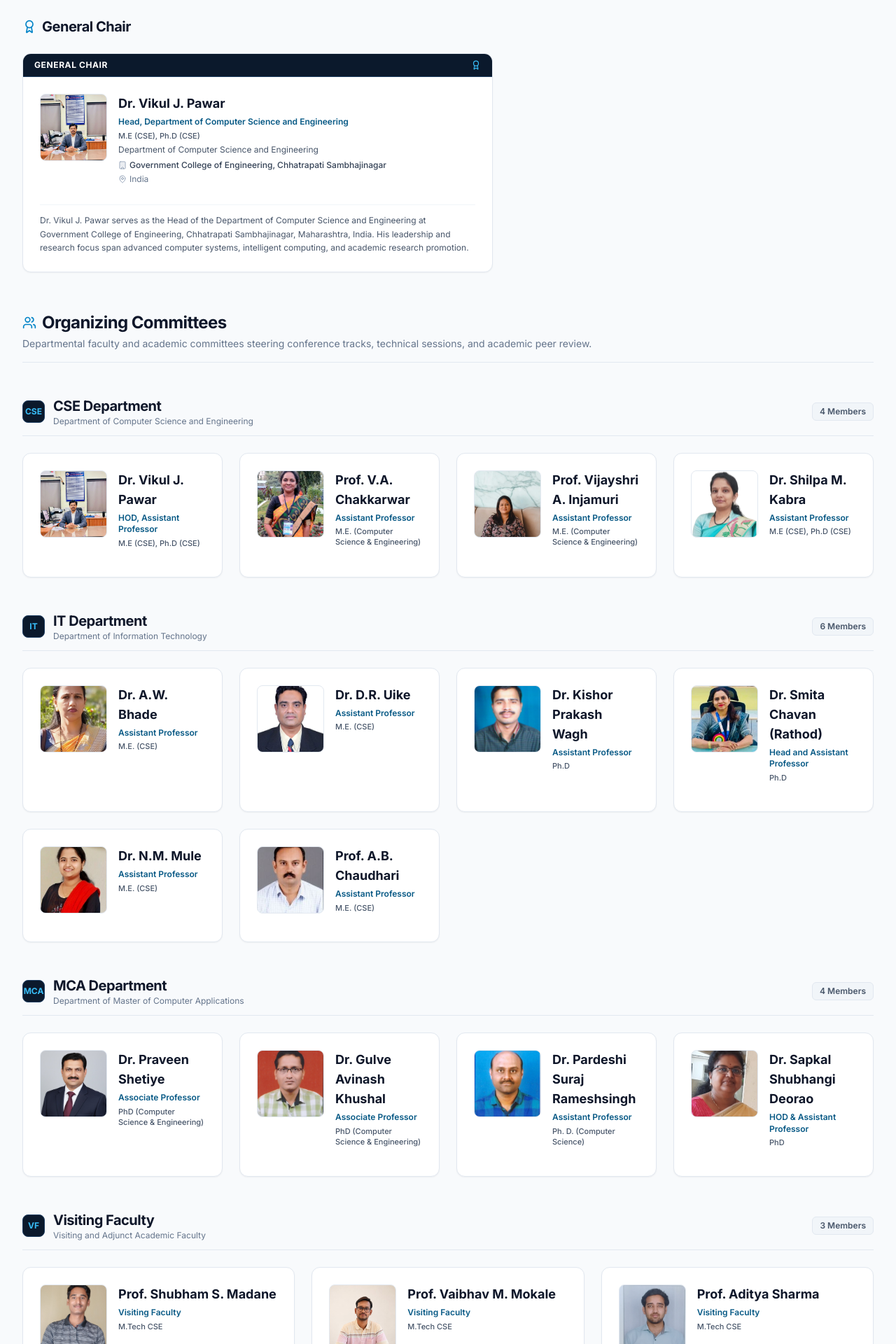
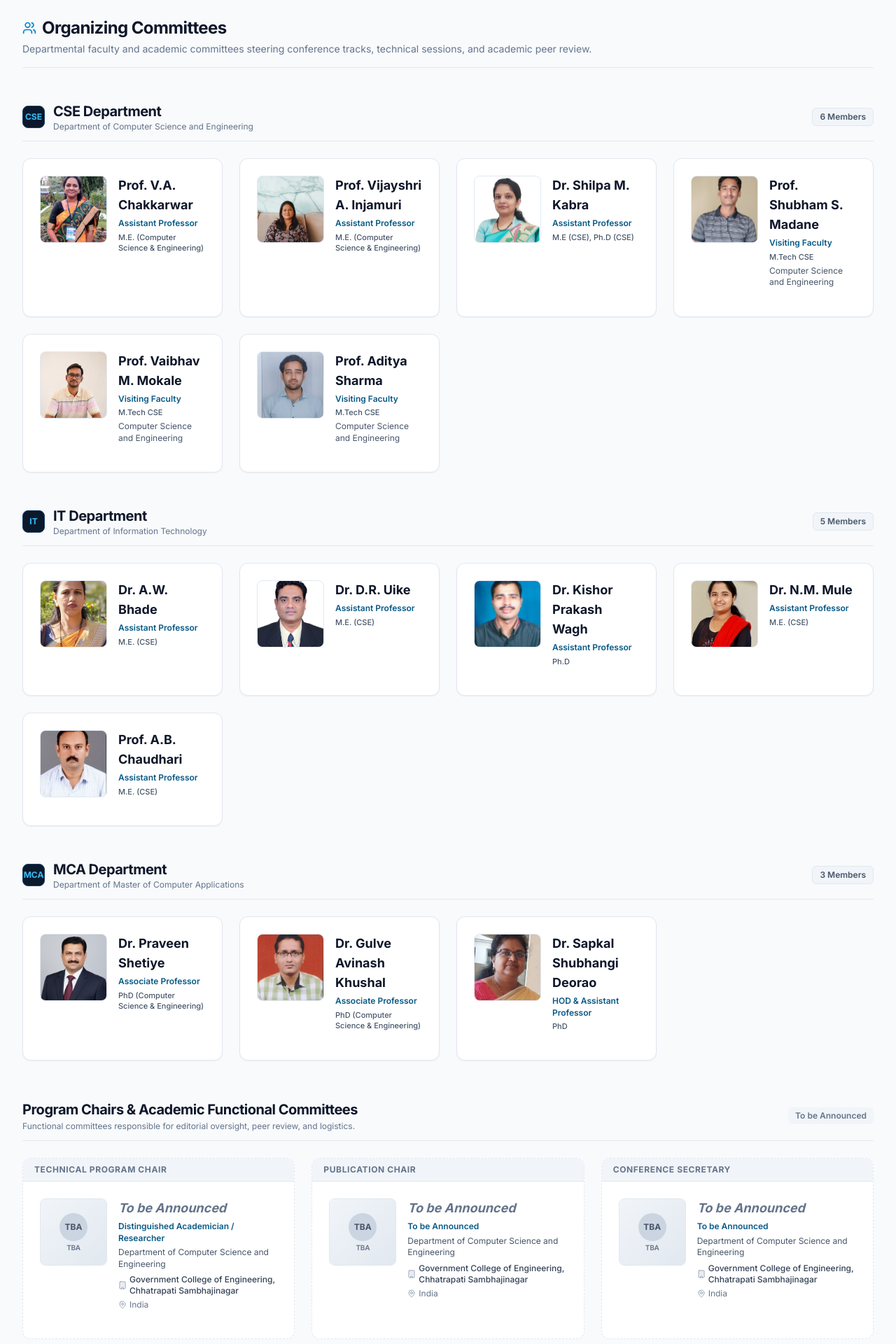
Before and after one commit to shubhammadane/ICETA, a React (Vite) app: page /committee in a window 1280 px wide. Shown: the part 1340-3260 px from the top of the page at 70% size. Built offline with nearby package versions, Linux system fonts and the light colour scheme.

Commit message:
feat: add conference data, footer component, and new committee, contact, and speakers pages

```diff
--- a/src/components/Footer.jsx
+++ b/src/components/Footer.jsx
@@ -119,7 +119,7 @@ export default function Footer() {
                     {conferenceData.contactEmail}
                   </a>
                   <p className="text-[11px] text-slate-400 mt-0.5">
-                    Dr. Vikul J. Pawar (General Chair)
+                    Dr. Vikul J. Pawar (Coordinator)
                   </p>
                 </div>
               </div>
--- a/src/data/conferenceData.js
+++ b/src/data/conferenceData.js
@@ -347,21 +347,9 @@ export const conferenceData = {
     ]
   },
 
-  // Committee (Strictly authentic: Dr. Vikul J. Pawar, other roles TBA)
+  // Committee (Program Chairs & Academic Functional Committees)
   committee: {
     leadership: [
-      {
-        role: "General Chair",
-        name: "Dr. Vikul J. Pawar",
-        designation: "Head, Department of Computer Science and Engineering",
-        qualification: "M.E (CSE), Ph.D (CSE)",
-        department: "Department of Computer Science and Engineering",
-        institution: "Government College of Engineering, Chhatrapati Sambhajinagar",
-        country: "India",
-        image: drVikulJPawar,
-        bio: "Dr. Vikul J. Pawar serves as the Head of the Department of Computer Science and Engineering at Government College of Engineering, Chhatrapati Sambhajinagar, Maharashtra, India. His leadership and research focus span advanced computer systems, intelligent computing, and academic research promotion.",
-        profileLink: ""
-      },
       {
         role: "Technical Program Chair",
         name: "To be Announced",
@@ -490,16 +478,9 @@ export const conferenceData = {
     }
   ],
 
-  // Organizing Committees (Department-Wise & Visiting Faculty)
+  // Organizing Committees (Department-Wise)
   organizingCommittees: {
     cse: [
-      {
-        id: "cse-1",
-        name: "Dr. Vikul J. Pawar",
-        designation: "HOD, Assistant Professor",
-        qualification: "M.E (CSE), Ph.D (CSE)",
-        image: drVikulJPawar
-      },
       {
         id: "cse-2",
         name: "Prof. V.A. Chakkarwar",
@@ -520,6 +501,30 @@ export const conferenceData = {
         designation: "Assistant Professor",
         qualification: "M.E (CSE), Ph.D (CSE)",
         image: drShilpaKabra
+      },
+      {
+        id: "cse-5",
+        name: "Prof. Shubham S. Madane",
+        designation: "Visiting Faculty",
+        qualification: "M.Tech CSE",
+        department: "Computer Science and Engineering",
+        image: profShubhamMadane
+      },
+      {
+        id: "cse-6",
+        name: "Prof. Vaibhav M. Mokale",
+        designation: "Visiting Faculty",
+        qualification: "M.Tech CSE",
+        department: "Computer Science and Engineering",
+        image: profVaibhavMokale
+      },
+      {
+        id: "cse-7",
+        name: "Prof. Aditya Sharma",
+        designation: "Visiting Faculty",
+        qualification: "M.Tech CSE",
+        department: "Computer Science and Engineering",
+        image: profAdityaSharma
       }
     ],
     it: [
@@ -543,13 +548,6 @@ export const conferenceData = {
         designation: "Assistant Professor",
         qualification: "Ph.D",
         image: drKishorWagh
-      },
-      {
-        id: "it-4",
-        name: "Dr. Smita Chavan (Rathod)",
-        designation: "Head and Assistant Professor",
-        qualification: "Ph.D",
-        image: drSmitaChavan
       },
       {
         id: "it-5",
@@ -582,41 +580,11 @@ export const conferenceData = {
         image: drGulveAvinash
       },
       {
-        id: "mca-3",
-        name: "Dr. Pardeshi Suraj Rameshsingh",
-        designation: "Assistant Professor",
-        qualification: "Ph. D. (Computer Science)",
-        image: drPardeshiSuraj
-      },
-      {
         id: "mca-4",
         name: "Dr. Sapkal Shubhangi Deorao",
         designation: "HOD & Assistant Professor",
         qualification: "PhD",
         image: drSapkalShubhangi
-      }
-    ],
-    visitingFaculty: [
-      {
-        id: "vf-1",
-        name: "Prof. Shubham S. Madane",
-        designation: "Visiting Faculty",
-        qualification: "M.Tech CSE",
-        image: profShubhamMadane
-      },
-      {
-        id: "vf-2",
-        name: "Prof. Vaibhav M. Mokale",
-        designation: "Visiting Faculty",
-        qualification: "M.Tech CSE",
-        image: profVaibhavMokale
-      },
-      {
-        id: "vf-3",
-        name: "Prof. Aditya Sharma",
-        designation: "Visiting Faculty",
-        qualification: "M.Tech CSE",
-        image: profAdityaSharma
       }
     ]
   },
--- a/src/pages/Committee.jsx
+++ b/src/pages/Committee.jsx
@@ -6,8 +6,7 @@ import { conferenceData } from '../data/conferenceData';
 
 export default function Committee() {
   const { committee, organizingCommittees, patrons, coordinators } = conferenceData;
-  const generalChair = committee.leadership.find((m) => m.role === 'General Chair');
-  const organizingChairs = committee.leadership.filter((m) => m.role !== 'General Chair');
+  const organizingChairs = committee.leadership;
 
   return (
     <div className="py-12 md:py-16 space-y-16">
@@ -91,22 +90,6 @@ export default function Committee() {
             </div>
           </div>
         )}
-
-        {/* General Chair Spotlight */}
-        <div className="mb-14">
-          <div className="flex items-center gap-2 mb-6">
-            <Award className="w-5 h-5 text-sky-600" />
-            <h3 className="text-xl font-bold text-slate-900 tracking-tight">
-              General Chair
-            </h3>
-          </div>
-
-          {generalChair && (
-            <div className="max-w-2xl">
-              <CommitteeCard {...generalChair} />
-            </div>
-          )}
-        </div>
 
         {/* Organizing Committees */}
         <div className="space-y-12 mb-14">
@@ -205,34 +188,6 @@ export default function Committee() {
               ))}
             </div>
           </div>
-
-          {/* Visiting Faculty */}
-          <div className="space-y-6">
-            <div className="flex items-center justify-between pb-3 border-b border-slate-200">
-              <div className="flex items-center gap-3">
-                <span className="w-8 h-8 rounded-lg bg-navy-900 text-sky-400 font-bold text-xs flex items-center justify-center border border-navy-800">
-                  VF
-                </span>
-                <div>
-                  <h3 className="text-lg sm:text-xl font-bold text-slate-900 tracking-tight">
-                    Visiting Faculty
-                  </h3>
-                  <p className="text-xs text-slate-500">
-                    Visiting and Adjunct Academic Faculty
-                  </p>
-                </div>
-              </div>
-              <span className="text-xs font-semibold text-slate-600 bg-slate-100 px-2.5 py-1 rounded-md border border-slate-200">
-                {organizingCommittees.visitingFaculty.length} Members
-              </span>
-            </div>
-
-            <div className="grid grid-cols-1 md:grid-cols-2 lg:grid-cols-3 gap-6">
-              {organizingCommittees.visitingFaculty.map((member) => (
-                <CommitteeCard key={member.id} {...member} />
-              ))}
-            </div>
-          </div>
         </div>
 
         {/* Organizing Chairs & Functional Committees */}
--- a/src/pages/Contact.jsx
+++ b/src/pages/Contact.jsx
@@ -30,7 +30,7 @@ export default function Contact() {
 
         <div className="grid grid-cols-1 lg:grid-cols-12 gap-10 items-start">
 
-          {/* Main Contact Card & General Chair (7 cols) */}
+          {/* Main Contact Card & Coordinator (7 cols) */}
           <div className="lg:col-span-7 space-y-6">
             <div className="bg-white rounded-2xl border border-slate-200 p-6 sm:p-8 shadow-sm space-y-6">
 
@@ -45,7 +45,7 @@ export default function Contact() {
                   Head, Department of Computer Science and Engineering
                 </p>
                 <p className="text-xs text-slate-500">
-                  General Chair, {conferenceData.shortName}
+                  Coordinator, {conferenceData.shortName}
                 </p>
               </div>
 
--- a/src/pages/Speakers.jsx
+++ b/src/pages/Speakers.jsx
@@ -104,7 +104,7 @@ export default function Speakers() {
                   Invited Talks & Keynote Inquiries
                 </h4>
                 <p className="text-xs text-slate-600 leading-relaxed">
-                  Academic researchers, laboratory directors, and industry leaders wishing to propose keynote topics or special invited sessions may contact the General Chair.
+                  Academic researchers, laboratory directors, and industry leaders wishing to propose keynote topics or special invited sessions may contact the Conference Coordinators.
                 </p>
                 <div className="pt-2">
                   <a
@@ -112,7 +112,7 @@ export default function Speakers() {
                     className="inline-flex items-center gap-1.5 text-xs font-bold text-sky-700 hover:text-sky-900 underline"
                   >
                     <Mail className="w-3.5 h-3.5" />
-                    <span>Contact General Chair ({conferenceData.contactEmail})</span>
+                    <span>Contact Coordinators ({conferenceData.contactEmail})</span>
                   </a>
                 </div>
               </div>
```
Also changed, not shown: src/assets/images/committee/dr-vikul-j-pawar.jpg.
